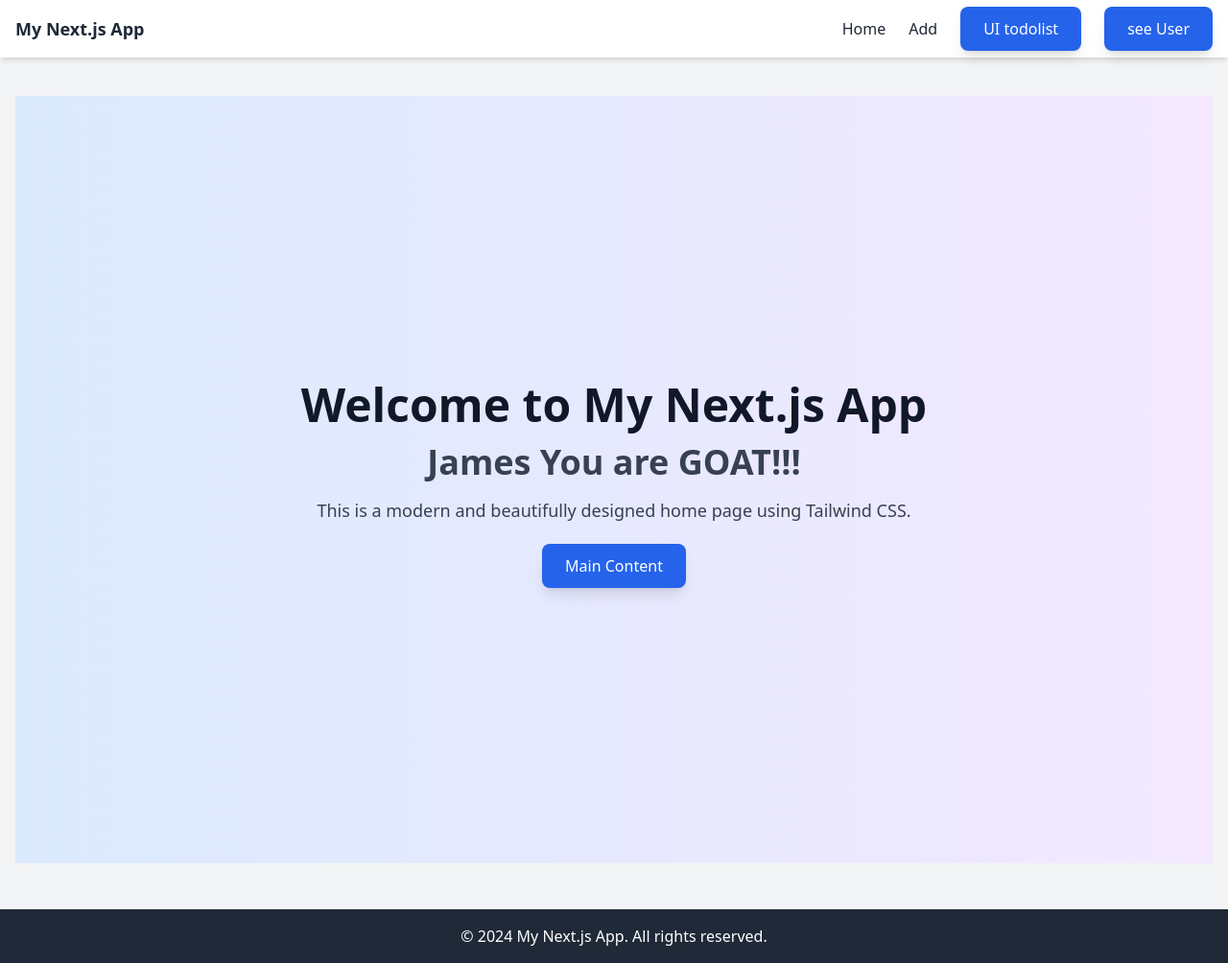
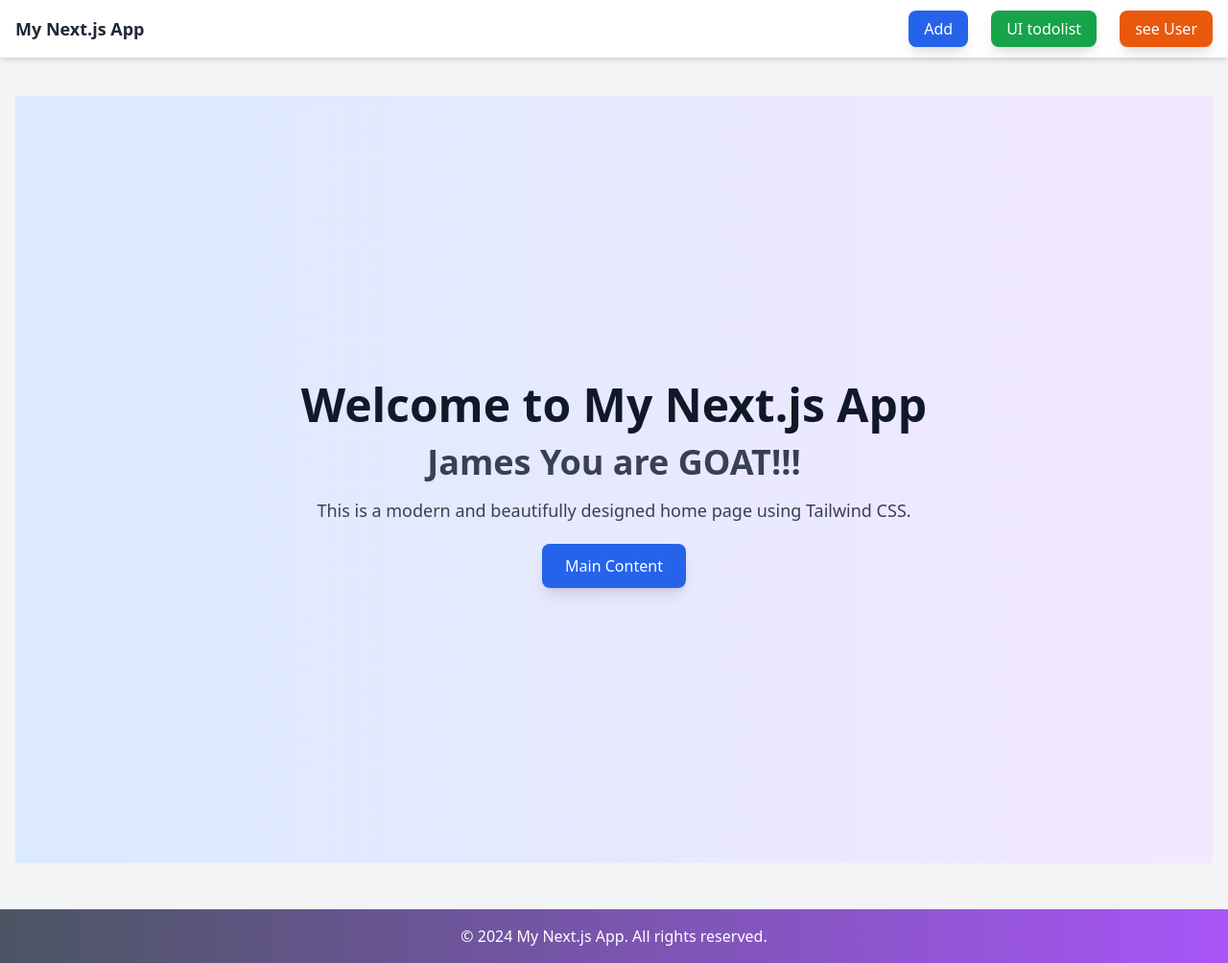
Before and after one commit to ChenYujunjks/nextjs1212, a Next.js app: page / in a window 1280 px wide. Shown: the whole page at 96% size. Built offline with nearby package versions, Linux system fonts and the light colour scheme.

Commit message:
fix layout ui

```diff
--- a/src/app/layout.tsx
+++ b/src/app/layout.tsx
@@ -12,22 +12,16 @@ export default function RootLayout({
       <body className="bg-gray-100 text-gray-900 font-sans">
         <header className="bg-white shadow-md sticky top-0 z-50">
           <nav className="container mx-auto flex items-center justify-between p-4">
-            <div className="text-lg font-semibold text-gray-800">
-              My Next.js App
-            </div>
+            <Link href="/">
+              <div className="text-lg font-semibold text-gray-800">
+                My Next.js App
+              </div>
+            </Link>
             <ul className="flex space-x-6">
               <li>
                 <Link
-                  href="/"
-                  className="hover:text-blue-500 transition duration-300"
-                >
-                  Home
-                </Link>
-              </li>
-              <li>
-                <Link
                   href="/add"
-                  className="hover:text-blue-500 transition duration-300"
+                  className="px-4 py-2 bg-blue-600 text-white hover:text-blue-500 rounded-lg shadow-lg hover:bg-blue-500 transition duration-300"
                 >
                   Add
                 </Link>
@@ -35,7 +29,7 @@ export default function RootLayout({
               <li>
                 <Link
                   href="/todolist-sample"
-                  className="px-6 py-3 bg-blue-600 text-white rounded-lg shadow-lg hover:bg-blue-500 transition duration-300"
+                  className="px-4 py-2 bg-green-600 text-white hover:text-green-500 rounded-lg shadow-lg hover:bg-green-500 transition duration-300"
                 >
                   UI todolist
                 </Link>
@@ -43,7 +37,7 @@ export default function RootLayout({
               <li>
                 <Link
                   href="/fetch-user"
-                  className="px-6 py-3 bg-blue-600 text-white rounded-lg shadow-lg hover:bg-blue-500 transition duration-300"
+                  className="px-4 py-2 bg-orange-600 text-white hover:text-orange-500 rounded-lg shadow-lg hover:bg-orange-500 transition duration-300"
                 >
                   see User
                 </Link>
@@ -52,7 +46,7 @@ export default function RootLayout({
           </nav>
         </header>
         <main className="container mx-auto p-4 mt-6">{children}</main>
-        <footer className="bg-gray-800 text-white p-4 mt-8 text-center">
+        <footer className="bg-gradient-to-r from-gray-600 to-purple-500 text-white p-4 mt-8 text-center">
           <p>© 2024 My Next.js App. All rights reserved.</p>
         </footer>
       </body>
--- a/src/app/page.tsx
+++ b/src/app/page.tsx
@@ -15,7 +15,7 @@ export default function Home() {
           CSS.
         </p>
         <Link
-          href="/users"
+          href="/"
           className="px-6 py-3 bg-blue-600 text-white rounded-lg shadow-lg hover:bg-blue-500 transition duration-300"
         >
           Main Content
```
